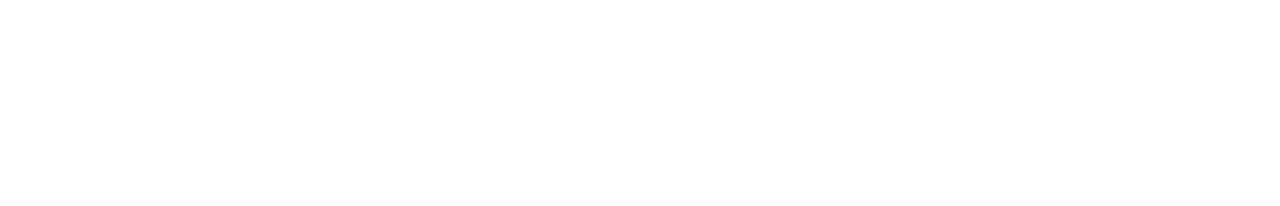
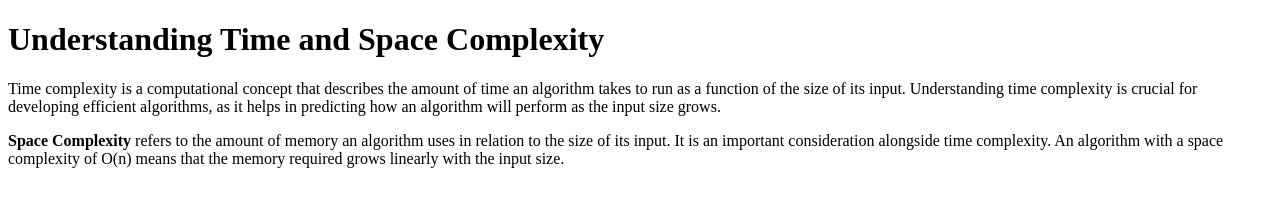
Before and after one commit to acciojob/time-and-space-complexity-rohitnitjsr1801, a website: page main.html in a window 1280 px wide. Drawn offline with Linux system fonts and the light colour scheme.

Commit message:
created a submission

```diff
--- a/main.html
+++ b/main.html
@@ -8,6 +8,13 @@
 
 <body>
 	<!-- the entire body must be written by student -->
+	 <h1>Understanding Time and Space Complexity</h1>
+    <p>
+        Time complexity is a computational concept that describes the amount of time an algorithm takes to run as a function of the size of its input. Understanding time complexity is crucial for developing efficient algorithms, as it helps in predicting how an algorithm will perform as the input size grows.
+    </p>
+    <p>
+        <b>Space Complexity</b> refers to the amount of memory an algorithm uses in relation to the size of its input. It is an important consideration alongside time complexity. An algorithm with a space complexity of O(n) means that the memory required grows linearly with the input size.
+    </p>
     <script type="text/javascript" src="./script.js">
 </script>
 
```
